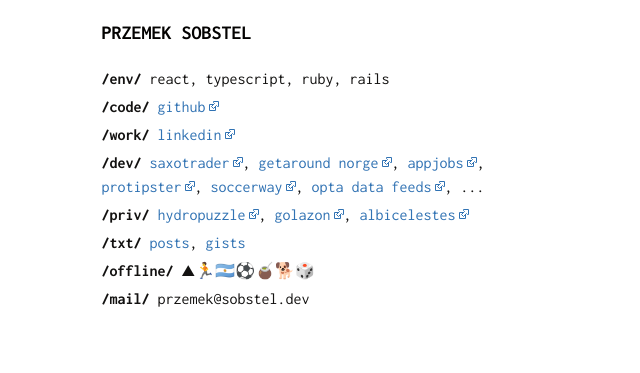
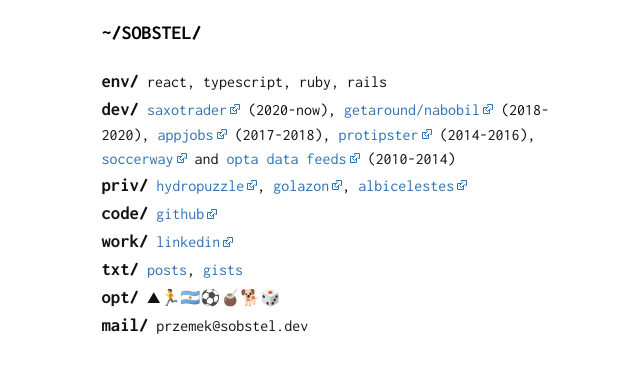
Before and after one commit to sobstel/sobstel.github.com, a Jekyll site: the page built from index.html, in a window 1280 px wide. Shown: the top 373 px of the page, without its empty margins (246-886 px from the left). Built offline with Jekyll 4.4.1, drawn with Linux system fonts in a browser that asks for light colours.

Commit message:
Great minds discuss ideas; average minds discuss events; small minds discuss people

```diff
--- a/_sass/_default.scss
+++ b/_sass/_default.scss
@@ -189,7 +189,11 @@
 
 .home p {
   max-width: 64ex;
-  margin: 0 0 0.25rem 0;
+  margin: 0;
+
+  strong {
+    font-size: 1.17rem;
+  }
 }
 
 div.project,
--- a/blog.html
+++ b/blog.html
@@ -4,7 +4,7 @@
 ---
 
 <div class="mp" id="man">
-  <h1><a href="/">Przemek Sobstel</a> &gt; Posts</h1>
+  <h1>~/<a href="/" title="Przemek Sobstel">sobstel</a>/Posts</h1>
   <p>
     {% for post in site.posts %}
       <a href="{{ post.url }}">{{ post.title }}</a> ({{ post.date | date: "%b %Y" }})<br />
--- a/gists.html
+++ b/gists.html
@@ -4,7 +4,7 @@
 ---
 
 <div class="mp" id="man">
-  <h1><a href="/">Przemek Sobstel</a> &gt; Gists</h1>
+  <h1>~/<a href="/" title="Przemek Sobstel">sobstel</a>/Gists</h1>
   <p>
     {% for gist in site.data.gists %}
       <a href="{{ gist.url }}">{{ gist.title }}</a> ({{ gist.date | date: "%b %Y" }})<br />
--- a/index.html
+++ b/index.html
@@ -4,50 +4,49 @@
 ---
 
 <div class="mp" id="man">
-  <h1>Przemek Sobstel</h1>
+  <h1 title="Przemek Sobstel">~/sobstel/</h1>
   <div class="home">
     <p>
-      <strong>/env/</strong>
+      <strong>env/</strong>
       react,
       typescript,
       ruby,
       rails
     </p>
     <p>
-      <strong>/code/</strong>
-      <a href="https://github.com/sobstel/" target="_blank">github</a>
+      <strong>dev/</strong>
+      <a href="//www.home.saxo/" target="_blank">saxotrader</a> (2020-now),
+      <a href="//no.getaround.com" target="_blank">getaround/nabobil</a> (2018-2020),
+      <a href="//www.appjobs.com" target="_blank">appjobs</a> (2017-2018),
+      <a href="//www.protipster.com" target="_blank">protipster</a> (2014-2016),
+      <a href="//www.soccerway.com/" target="_blank">soccerway</a> and
+      <a href="//www.statsperform.com/opta-feeds/" target="_blank">opta data feeds</a> (2010-2014)
     </p>
     <p>
-      <strong>/work/</strong>
-      <a href="https://www.linkedin.com/in/sobstel/" target="_blank">linkedin</a>
-    </p>
-    <p>
-      <strong>/dev/</strong>
-      <a href="//www.home.saxo/" target="_blank">saxotrader</a>,
-      <a href="//no.getaround.com" target="_blank">getaround norge</a>,
-      <a href="//www.appjobs.com" target="_blank">appjobs</a>,
-      <a href="//www.protipster.com" target="_blank">protipster</a>,
-      <a href="//www.soccerway.com/" target="_blank">soccerway</a>,
-      <a href="//www.statsperform.com/opta-feeds/" target="_blank">opta data feeds</a>,
-      ...
-    </p>
-    <p>
-      <strong>/priv/</strong>
+      <strong>priv/</strong>
       <a href="/hydropuzzle/" target="_blank">hydropuzzle</a>,
       <a href="https://golazon.com/" target="_blank">golazon</a>,
       <a href="https://albicelestes.com" target="_blank">albicelestes</a>
     </p>
     <p>
-      <strong>/txt/</strong>
+      <strong>code/</strong>
+      <a href="https://github.com/sobstel/" target="_blank">github</a>
+    </p>
+    <p>
+      <strong>work/</strong>
+      <a href="https://www.linkedin.com/in/sobstel/" target="_blank">linkedin</a>
+    </p>
+    <p>
+      <strong>txt/</strong>
       <a href="/blog/">posts</a>,
       <a href="/gists/">gists</a>
     </p>
     <p>
-      <strong>/offline/</strong>
+      <strong>opt/</strong>
       ⛰🏃🇦🇷⚽🧉🐕🎲
     </p>
     <p>
-      <strong>/mail/</strong> przemek&#64;sobstel&#46;dev
+      <strong>mail/</strong> przemek&#64;sobstel&#46;dev
     </p>
   </div>
 </div>
```
